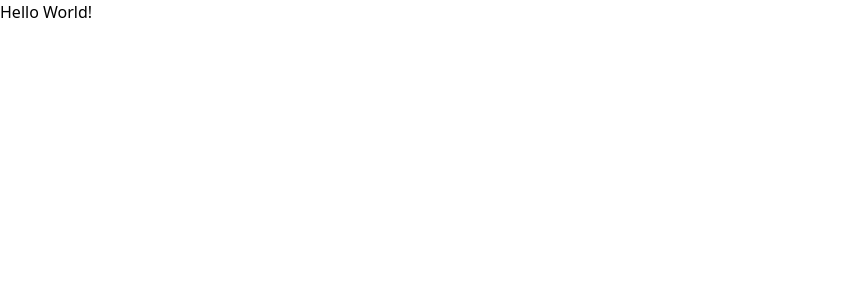
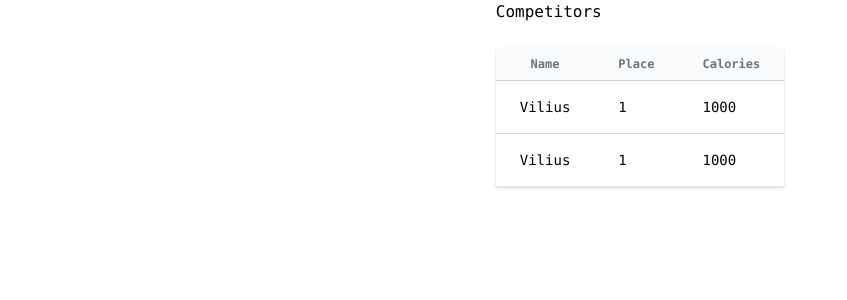
Before and after one commit to viliusgudziunas/soc-frontend-old, a React (Create React App) app: page / in a window 1280 px wide. Shown: the top 300 px of the page, without its empty margins (0-847 px from the left). Built offline with nearby package versions, Linux system fonts and the light colour scheme.

Commit message:
Started creating a table

```diff
--- a/src/App.tsx
+++ b/src/App.tsx
@@ -1,5 +1,10 @@
+import { HomePage } from 'pages';
 import { ReactElement } from 'react';
 
-const App = (): ReactElement => <div>Hello World!</div>;
+const App = (): ReactElement => (
+  <div className='font-mono container flex justify-center mx-auto'>
+    <HomePage />
+  </div>
+);
 
 export default App;
--- /dev/null
+++ b/src/components/table/Body.tsx
@@ -0,0 +1,6 @@
+import { ReactElement } from 'react';
+import { ChildrenProps } from 'shared/types';
+
+export const TableBody = ({ children }: ChildrenProps): ReactElement => (
+  <tbody className='bg-white divide-y divide-gray-300'>{children}</tbody>
+);
--- /dev/null
+++ b/src/components/table/Cell.tsx
@@ -0,0 +1,6 @@
+import { ReactElement } from 'react';
+import { ChildrenProps } from 'shared/types';
+
+export const TableCell = ({ children }: ChildrenProps): ReactElement => (
+  <td className='px-6 py-4 text-sm text-black-500'>{children}</td>
+);
--- /dev/null
+++ b/src/components/table/Head.tsx
@@ -0,0 +1,6 @@
+import { ReactElement } from 'react';
+import { ChildrenProps } from 'shared/types';
+
+export const TableHead = ({ children }: ChildrenProps): ReactElement => (
+  <thead className='bg-gray-50'>{children}</thead>
+);
--- /dev/null
+++ b/src/components/table/Header.tsx
@@ -0,0 +1,6 @@
+import { ReactElement } from 'react';
+import { ChildrenProps } from 'shared/types';
+
+export const TableHeader = ({ children }: ChildrenProps): ReactElement => (
+  <th className='px-6 py-2 text-xs text-gray-500'>{children}</th>
+);
--- /dev/null
+++ b/src/components/table/Row.tsx
@@ -0,0 +1,6 @@
+import { ReactElement } from 'react';
+import { ChildrenProps } from 'shared/types';
+
+export const TableRow = ({ children }: ChildrenProps): ReactElement => (
+  <tr className='whitespace-nowrap'>{children}</tr>
+);
--- /dev/null
+++ b/src/components/table/Table.tsx
@@ -0,0 +1,6 @@
+import { ReactElement } from 'react';
+import { ChildrenProps } from 'shared/types';
+
+export const Table = ({ children }: ChildrenProps): ReactElement => (
+  <table className='divide-y divide-gray-300'>{children}</table>
+);
--- /dev/null
+++ b/src/components/table/index.ts
@@ -0,0 +1,6 @@
+export { TableBody } from './Body';
+export { TableCell } from './Cell';
+export { TableHead } from './Head';
+export { TableHeader } from './Header';
+export { TableRow } from './Row';
+export { Table } from './Table';
--- /dev/null
+++ b/src/pages/HomePage.tsx
@@ -0,0 +1,43 @@
+import {
+  Table,
+  TableBody,
+  TableCell,
+  TableHead,
+  TableHeader,
+  TableRow,
+} from 'components/table';
+import { ReactElement } from 'react';
+
+export const HomePage = (): ReactElement => (
+  <div className='flex-row'>
+    <div className='flex-col'>Competitors</div>
+    <br />
+    <div className='flex-col'>
+      <div className='w-full'>
+        <div className='border-b border-gray-200 shadow'>
+          <Table>
+            <TableHead>
+              <TableRow>
+                <TableHeader>Name</TableHeader>
+                <TableHeader>Place</TableHeader>
+                <TableHeader>Calories</TableHeader>
+              </TableRow>
+            </TableHead>
+            <TableBody>
+              <TableRow>
+                <TableCell>Vilius</TableCell>
+                <TableCell>1</TableCell>
+                <TableCell>1000</TableCell>
+              </TableRow>
+              <TableRow>
+                <TableCell>Vilius</TableCell>
+                <TableCell>1</TableCell>
+                <TableCell>1000</TableCell>
+              </TableRow>
+            </TableBody>
+          </Table>
+        </div>
+      </div>
+    </div>
+  </div>
+);
--- /dev/null
+++ b/src/pages/index.ts
@@ -0,0 +1 @@
+export { HomePage } from './HomePage';
--- /dev/null
+++ b/src/shared/types.ts
@@ -0,0 +1,3 @@
+export interface ChildrenProps {
+  children: JSX.Element[] | JSX.Element | string;
+}
```
Also changed, not shown: .eslintrc.json.
